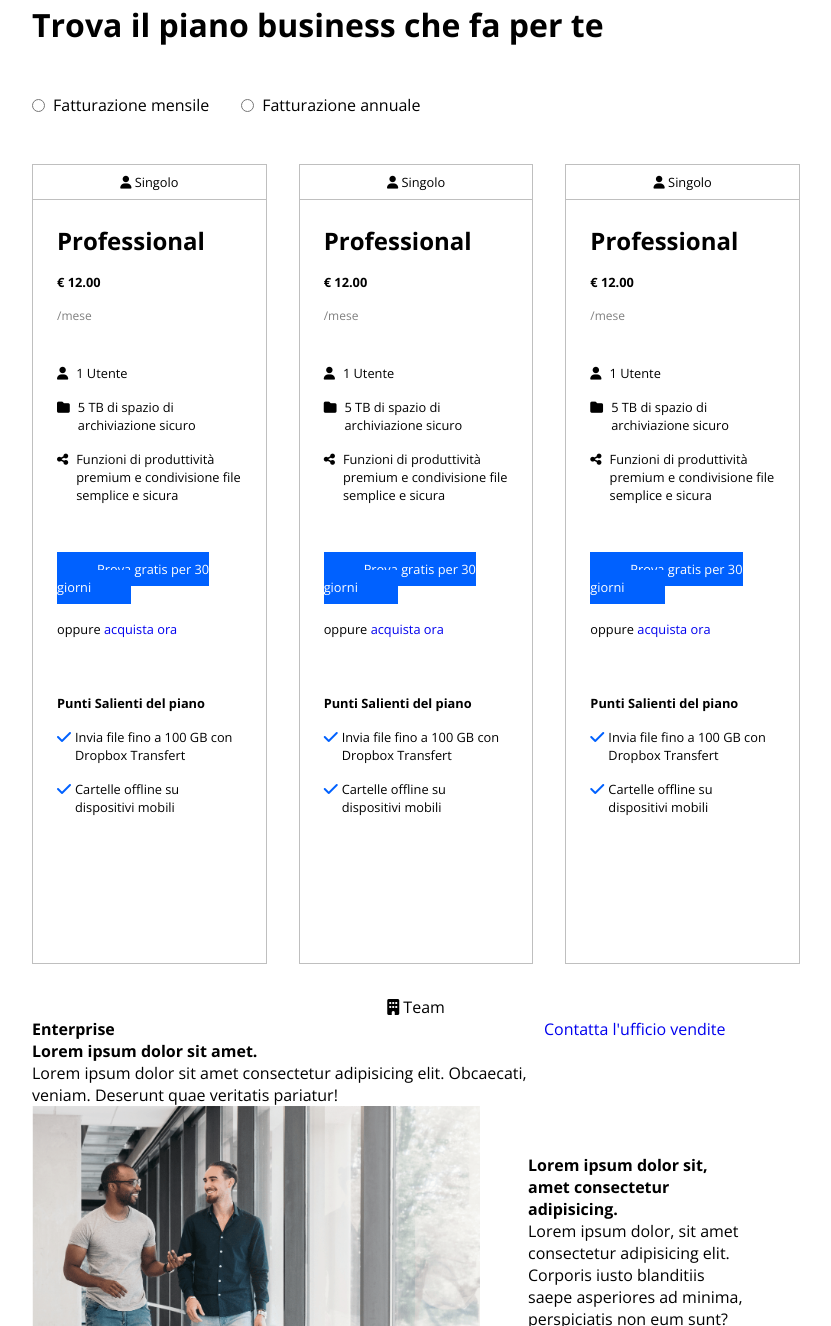
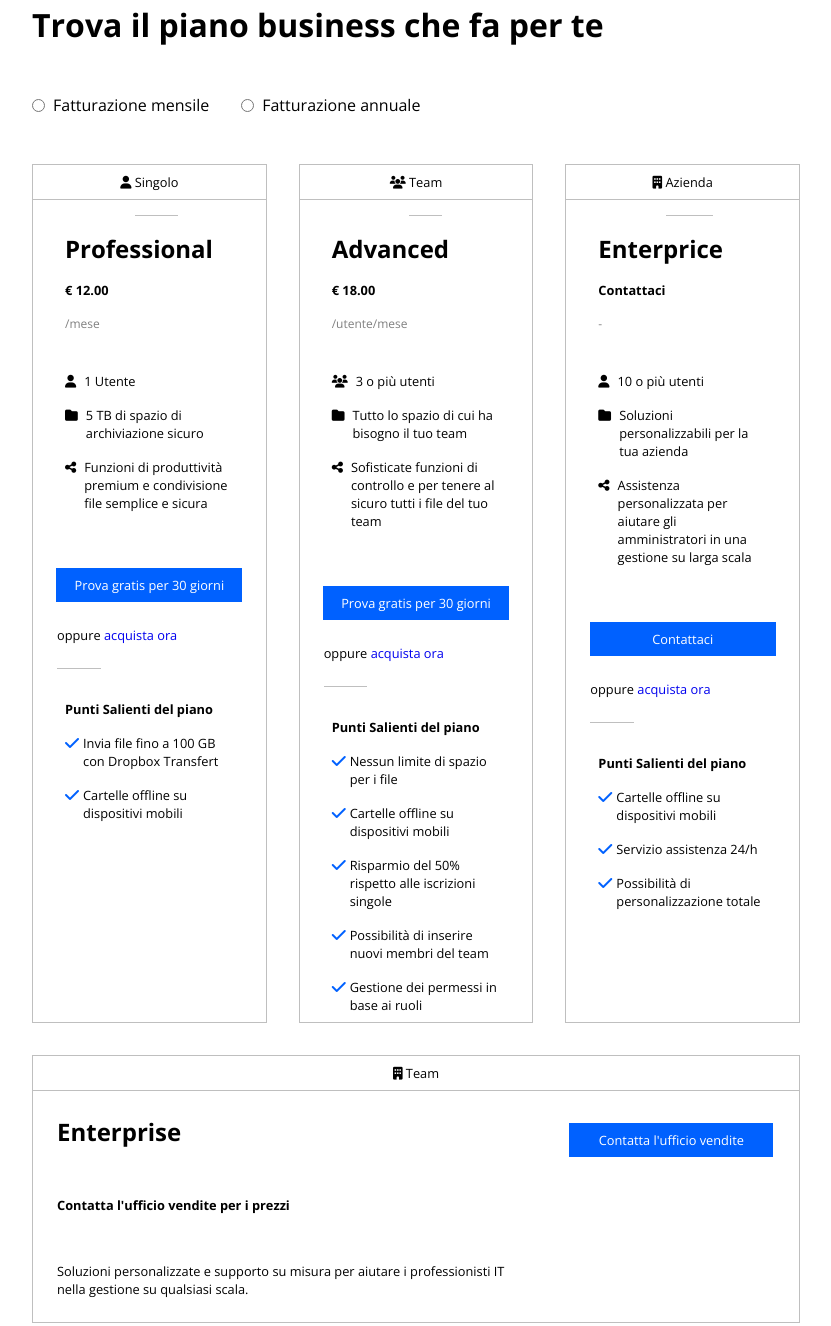
Before and after one commit to DaniloSalerno/htmlcss-dropbox, a plain HTML site: page index.html in a window 1280 px wide. Shown: the part 821-2147 px from the top of the page, without its empty margins (224-1055 px from the left). Drawn offline with nearby package versions, Linux system fonts and the light colour scheme.

Commit message:
add #planes content

```diff
--- a/assets/css/style.css
+++ b/assets/css/style.css
@@ -111,7 +111,7 @@ nav li {
     min-height: 800px;
     font-size: 0.8rem;
 }
-.plane_col > div:first-child {
+.name_plane {
     border-bottom: 1px solid rgba(0, 0, 0, 0.25);
     padding: 0.5rem 0;
     font-size: 0.8rem;
@@ -122,16 +122,29 @@ nav li {
     padding-right: 1.5rem;
 }
 
-.plane_col h4 {
+.plane_col > div.links {
+    padding-left: 0;
+    padding-right: 0;
+}
+
+#planes .btn_blue_big a {
+    display: block;
+    width: 80%;
+    margin: auto;
+}
+
+#planes h4 {
     font-size: 1.5rem;
-    padding-top: 1rem;
 }
 
 .plane_block > div {
-    padding: 0.5rem 0;
+    padding: 0.5rem 0.5rem;
 }
 
-.plane_block span {
+
+
+#planes .col_4 span {
+    padding-bottom: 1.5rem;
     border-bottom:  1px solid rgba(0, 0, 0, 0.25);
 }
 
@@ -146,8 +159,14 @@ nav li {
     font-weight: 300;
 }
 
-#planes #enterprise {
+#enterprise {
     margin-top: 2rem;
+    border: 1px solid rgba(0, 0, 0, 0.25);
+    font-size: 0.8rem;
+}
+
+#enterprise .col_8 > div {
+    padding: 1.5rem;
 }
 
 
@@ -315,6 +334,10 @@ nav li {
     padding-top: 1.5rem;
 }
 
+.p_top_4 {
+    padding-top: 2rem;
+}
+
 .p_top_6 {
     padding-top: 3rem;
 }
@@ -369,7 +392,8 @@ nav li {
 .btn_blue_big a {
     background-color: var(--db-btn);
     color: var(--db-white);
-    padding: 0.5rem 2.5rem;
+    padding: 0.5rem 0.5rem;
+    text-align: center;
 }
 /* #endregion utilities */
 
--- a/index.html
+++ b/index.html
@@ -107,6 +107,7 @@
                 <!-- /#billing -->
 
                 <div class="row d_flex gap_4">
+
                     <div class="col_4 plane_col">
 
                         <div class="text_center name_plane">
@@ -114,7 +115,7 @@
                             <span>Singolo</span>
                         </div>
 
-                        <div class="plane_block">
+                        <div class="plane_block p_top_3">
                             <div>
                                 <h4>Professional</h4>
                             </div>
@@ -151,15 +152,15 @@
                             </div>
                         </div>
 
-                        <div>
+                        <div class="links">
                             <div class="btn_blue_big p_top_6">
                                 <a href="#">Prova gratis per 30 giorni</a>
+                            </div>
                         </div>
 
                         <div class="p_top_3 ">
                             <span>oppure</span>
                             <a href="#">acquista ora</a>
-                            </div>
                         </div>
 
                         <div class="plane_block p_top_6">
@@ -187,56 +188,56 @@
                     <div class="col_4 plane_col">
 
                         <div class="text_center name_plane">
-                            <i class="fa-solid fa-user"></i>
-                            <span>Singolo</span>
+                            <i class="fa-solid fa-users"></i>
+                            <span>Team</span>
                         </div>
 
-                        <div class="plane_block">
+                        <div class="plane_block p_top_3">
                             <div>
-                                <h4>Professional</h4>
+                                <h4>Advanced</h4>
                             </div>
 
                             <div>
-                                <strong>&euro; 12.00</strong>
+                                <strong>&euro; 18.00</strong>
                             </div>
 
                             <div class="term">
-                                /mese
+                                /utente/mese
                             </div>
                         </div>
 
                         <div class="plane_block p_top_3">
                             <div class="d_flex gap_1">
                                 <div>
-                                    <i class="fa-solid fa-user"></i>
+                                    <i class="fa-solid fa-users"></i>
                                 </div>
-                                1 Utente
+                                3 o più utenti
                             </div>
 
                             <div class="d_flex gap_1">
                                 <div>
                                     <i class="fa-solid fa-folder"></i>
                                 </div>
-                                5 TB di spazio di archiviazione sicuro
+                                Tutto lo spazio di cui ha bisogno il tuo team
                             </div>
 
                             <div class="d_flex gap_1">
                                 <div>
                                     <i class="fa-solid fa-share-nodes"></i>
                                 </div>
-                                Funzioni di produttività premium e condivisione file semplice e sicura
+                                Sofisticate funzioni di controllo e per tenere al sicuro tutti i file del tuo team
                             </div>
                         </div>
 
-                        <div>
+                        <div class="links">
                             <div class="btn_blue_big p_top_6">
                                 <a href="#">Prova gratis per 30 giorni</a>
+                            </div>
                         </div>
 
                         <div class="p_top_3 ">
                             <span>oppure</span>
                             <a href="#">acquista ora</a>
-                            </div>
                         </div>
 
                         <div class="plane_block p_top_6">
@@ -248,7 +249,7 @@
                                 <div>
                                     <i class="fa-solid fa-check fa-lg"></i>
                                 </div>
-                                <div>Invia file fino a 100 GB con Dropbox Transfert</div>
+                                <div>Nessun limite di spazio per i file</div>
                             </div>
 
                             <div class="d_flex">
@@ -257,6 +258,27 @@
                                 </div>
                                 <div>Cartelle offline su dispositivi mobili</div>
                             </div>
+
+                            <div class="d_flex">
+                                <div>
+                                    <i class="fa-solid fa-check fa-lg"></i>
+                                </div>
+                                <div>Risparmio del 50% rispetto alle iscrizioni singole</div>
+                            </div>
+
+                            <div class="d_flex">
+                                <div>
+                                    <i class="fa-solid fa-check fa-lg"></i>
+                                </div>
+                                <div>Possibilità di inserire nuovi membri del team</div>
+                            </div>
+
+                            <div class="d_flex">
+                                <div>
+                                    <i class="fa-solid fa-check fa-lg"></i>
+                                </div>
+                                <div>Gestione dei permessi in base ai ruoli</div>
+                            </div>
                         </div>
                     </div>
                     <!-- /.col_4 -->
@@ -264,21 +286,21 @@
                     <div class="col_4 plane_col">
 
                         <div class="text_center name_plane">
-                            <i class="fa-solid fa-user"></i>
-                            <span>Singolo</span>
+                            <i class="fa-solid fa-building"></i>
+                            <span>Azienda</span>
                         </div>
 
-                        <div class="plane_block">
+                        <div class="plane_block p_top_3">
                             <div>
-                                <h4>Professional</h4>
+                                <h4>Enterprice</h4>
                             </div>
 
                             <div>
-                                <strong>&euro; 12.00</strong>
+                                <strong>Contattaci</strong>
                             </div>
 
                             <div class="term">
-                                /mese
+                                -
                             </div>
                         </div>
 
@@ -287,33 +309,33 @@
                                 <div>
                                     <i class="fa-solid fa-user"></i>
                                 </div>
-                                1 Utente
+                                10 o più utenti
                             </div>
 
                             <div class="d_flex gap_1">
                                 <div>
                                     <i class="fa-solid fa-folder"></i>
                                 </div>
-                                5 TB di spazio di archiviazione sicuro
+                                Soluzioni personalizzabili per la tua azienda
                             </div>
 
                             <div class="d_flex gap_1">
                                 <div>
                                     <i class="fa-solid fa-share-nodes"></i>
                                 </div>
-                                Funzioni di produttività premium e condivisione file semplice e sicura
+                                Assistenza personalizzata per aiutare gli amministratori in una gestione su larga scala
                             </div>
                         </div>
 
-                        <div>
+                        <div class="links">
                             <div class="btn_blue_big p_top_6">
-                                <a href="#">Prova gratis per 30 giorni</a>
+                                <a href="#">Contattaci</a>
+                            </div>
                         </div>
 
                         <div class="p_top_3 ">
                             <span>oppure</span>
                             <a href="#">acquista ora</a>
-                            </div>
                         </div>
 
                         <div class="plane_block p_top_6">
@@ -325,14 +347,21 @@
                                 <div>
                                     <i class="fa-solid fa-check fa-lg"></i>
                                 </div>
-                                <div>Invia file fino a 100 GB con Dropbox Transfert</div>
+                                <div>Cartelle offline su dispositivi mobili</div>
                             </div>
 
                             <div class="d_flex">
                                 <div>
                                     <i class="fa-solid fa-check fa-lg"></i>
                                 </div>
-                                <div>Cartelle offline su dispositivi mobili</div>
+                                <div>Servizio assistenza 24/h</div>
+                            </div>
+
+                            <div class="d_flex">
+                                <div>
+                                    <i class="fa-solid fa-check fa-lg"></i>
+                                </div>
+                                <div>Possibilità di personalizzazione totale</div>
                             </div>
                         </div>
                     </div>
@@ -348,20 +377,24 @@
 
                     <div class="row d_flex">
                         <div class="col_8">
+                            <div>
                                 <h4>Enterprise</h4>
+                            </div>
                             <div>
                                 <strong>
-                                    Lorem ipsum dolor sit amet.
+                                    Contatta l'ufficio vendite per i prezzi
                                 </strong>
                             </div>
                             <div>
-                                Lorem ipsum dolor sit amet consectetur adipisicing elit. Obcaecati, veniam. Deserunt quae veritatis pariatur!
+                                Soluzioni personalizzate e supporto su misura per aiutare i professionisti IT nella gestione su qualsiasi scala.
                             </div>
                         </div>
                         <!-- /col_8 -->
 
                         <div class="col_4">
+                            <div class="btn_blue_big p_top_4">
                                 <a href="#">Contatta l'ufficio vendite</a>
+                            </div>
                         </div>
                         <!-- /.col_4 -->
 
@@ -374,7 +407,7 @@
         <!-- /#planes -->
 
 
-        <section id="partner">
+        <section id="partner" class="p_top_16">
             <div class="container_centered_xs">
                 <div class="row d_flex">
                     <div class="col_7">
```
Lines whose indentation alone changed are shown as unchanged.
